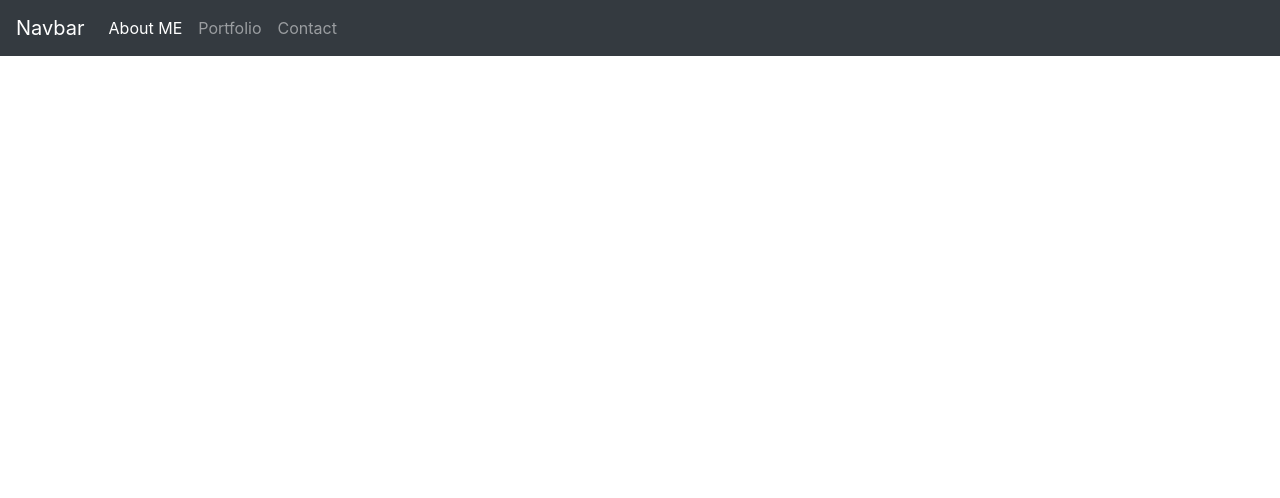
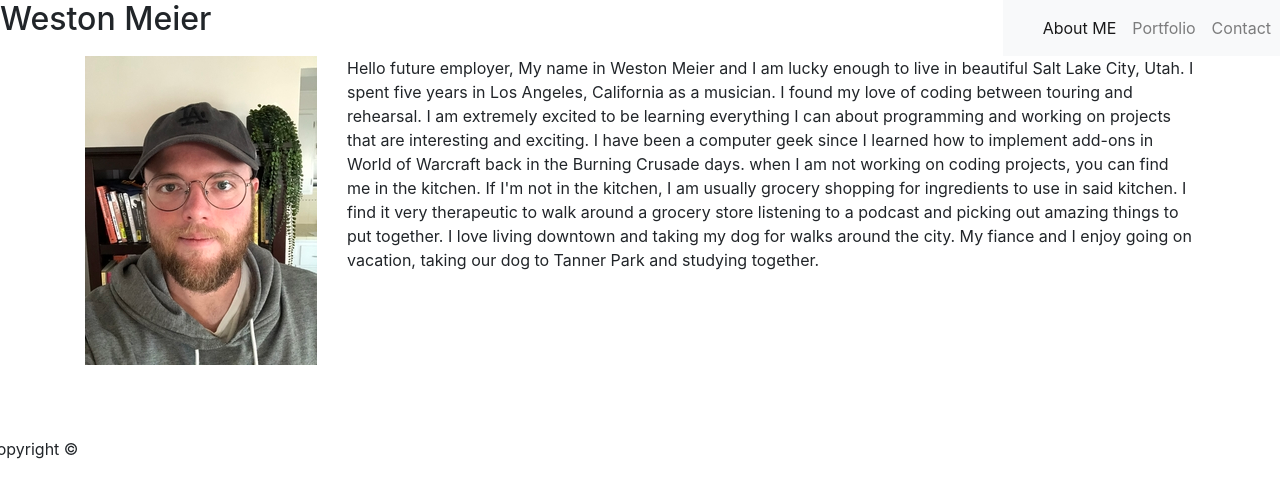
Before and after one commit to westonbmeier/bootstrap_homework_2, a plain HTML site: page index.html in a window 1280 px wide. Drawn offline with nearby package versions, Linux system fonts and the light colour scheme.

Commit message:
Finished HTML for index. No CSS yet.

```diff
--- a/index.html
+++ b/index.html
@@ -14,8 +14,17 @@
 
     <div class="header">
         <div class="heading">
-                <nav class="navbar navbar-expand-lg navbar-dark bg-dark">
-                        <a class="navbar-brand" href="#">Navbar</a>
+                <div class="myname">
+                  <div class="row">
+                    <div class="col md-3">
+                      <h2>Weston Meier</h2>
+                    </div>
+                    <div class="col md-3">
+                    </div>
+                    <div class="col md-3">
+                    </div>
+                    <nav class="navbar navbar-expand-lg navbar-light bg-light">
+                        <a class="navbar-brand" href="#"></a>
                         <button class="navbar-toggler" type="button" data-toggle="collapse" data-target="#navbarNavAltMarkup" aria-controls="navbarNavAltMarkup" aria-expanded="false" aria-label="Toggle navigation">
                           <span class="navbar-toggler-icon"></span>
                         </button>
@@ -27,7 +36,39 @@
                           </div>
                         </div>
                       </nav>
+                </div>
+              </div>
         </div>
+    </div>
+    <div class="container">
+      <div class="mainbody">
+        <div class="row">
+          <div class="profilpic">
+            <div class="col lg-6">
+            <img src="Assets\realprofilpic.jpg" alt="profilepic"></div>
+            </div>
+              <div class ="col lg-6">
+                <div class="bodytext">
+                  Hello future employer, My name in Weston Meier and I am lucky enough to live in beautiful Salt Lake City, Utah. I spent five years in Los Angeles, California as a musician. I found my love of coding between touring and rehearsal.
+                  I am extremely excited to be learning everything I can about programming and working on projects that are interesting and exciting.
+                  I have been a computer geek since I learned how to implement add-ons in World of Warcraft back in the Burning Crusade days.
+                  when I am not working on coding projects, you can find me in the kitchen. If I'm not in the kitchen, I am usually grocery shopping for ingredients to use in said kitchen. I find it very therapeutic to walk around a grocery store listening to a podcast
+                  and picking out amazing things to put together. I love living downtown and taking my dog for walks around the city. My fiance and I enjoy going on vacation, taking our dog to Tanner Park and studying together.
+                  </div>
+              </div>
+            </div>
+        </div>
+      </div>
+    </div>
+    <br>
+    <br>
+    <br>
+    <div class="footer">
+      <div class="row">
+      <p>
+      Copyright &copy;
+      </p>
+    </div>
     </div>
 
 
```
